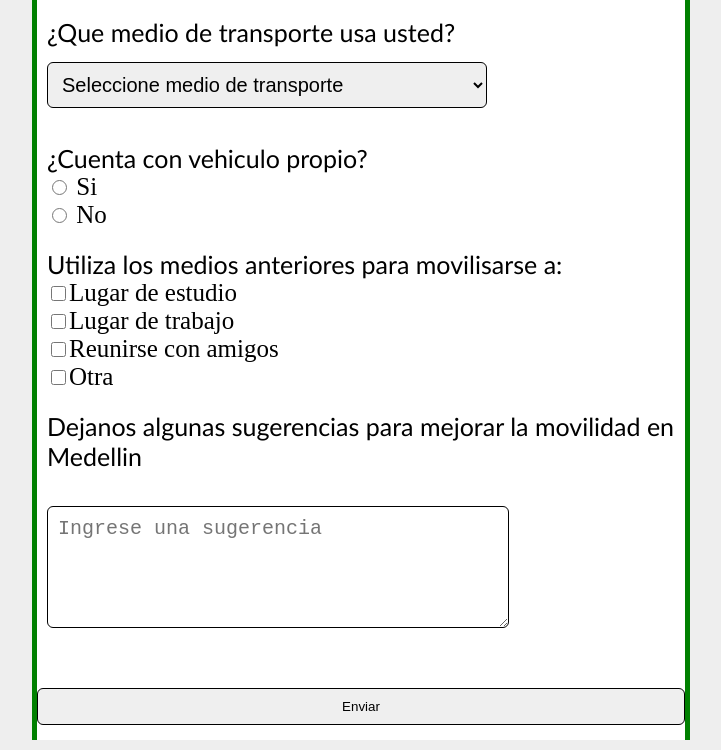
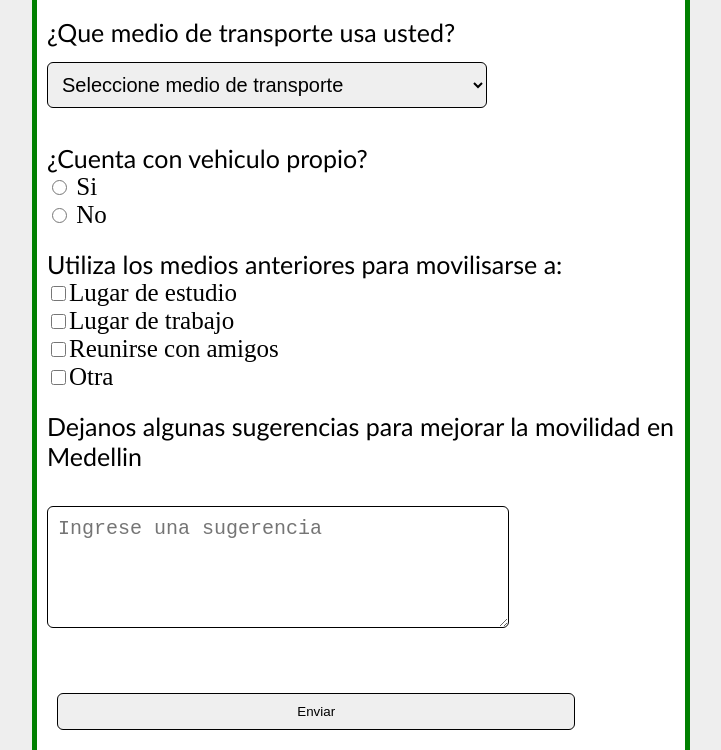
Before and after one commit to Camilo1002/survey-form, a plain HTML site: page index.html in a window 1280 px wide. Shown: the part 538-1288 px from the top of the page, without its empty margins (279-1000 px from the left). Drawn offline with Linux system fonts and the light colour scheme.

Commit message:
Modificaciones finales survey form

```diff
--- a/styles/main.css
+++ b/styles/main.css
@@ -61,7 +61,7 @@ select{
 
     border: solid 2px green;
     outline: none;
-    width: 100%;
+    width: 90%;
   }
 .radio-y-checkbox{
 
@@ -94,9 +94,11 @@ select{
 
   }
 
-  button{
+  #submit{
       border: 1px solid;
       border-radius: 6px ;
+      width: 80%;
+      margin: 20px;
   }
 
   #line {
```
